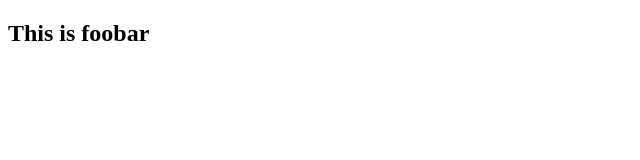
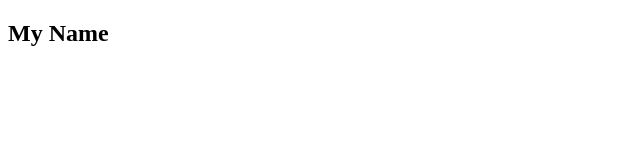
Before and after one commit to TakenKarma/foobar, a plain HTML site: page index.html in a window 1280 px wide. Shown: the whole page, without its empty margins (0-640 px from the left). Drawn offline with Linux system fonts and the light colour scheme.

Commit message:
update h2 with My Name

```diff
--- a/index.html
+++ b/index.html
@@ -4,6 +4,6 @@
         <title>I'm Committed</title>
     </head>
     <body>
-        <h2>This is foobar</h2>
+        <h2>My Name</h2>
     </body>
 </html>
```
